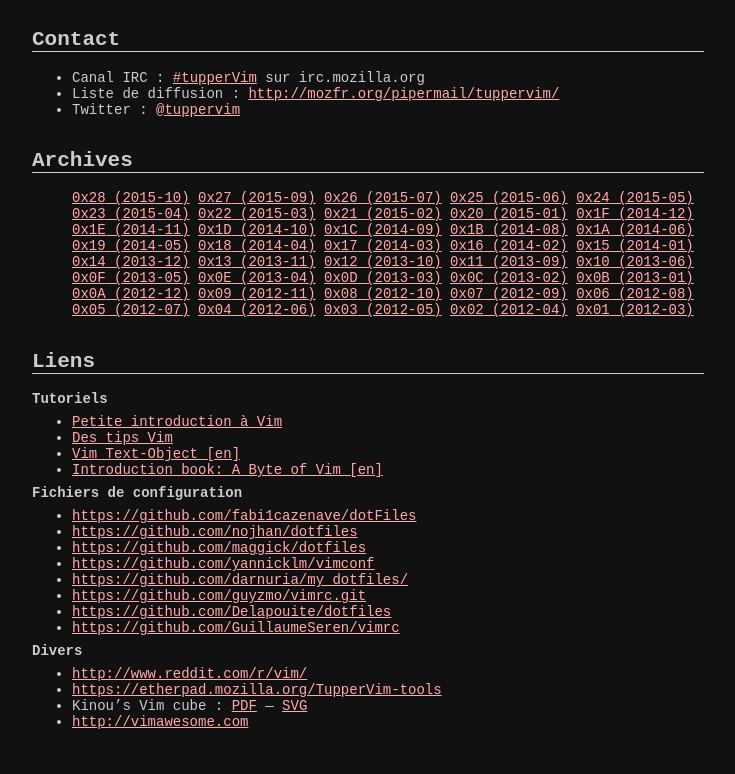
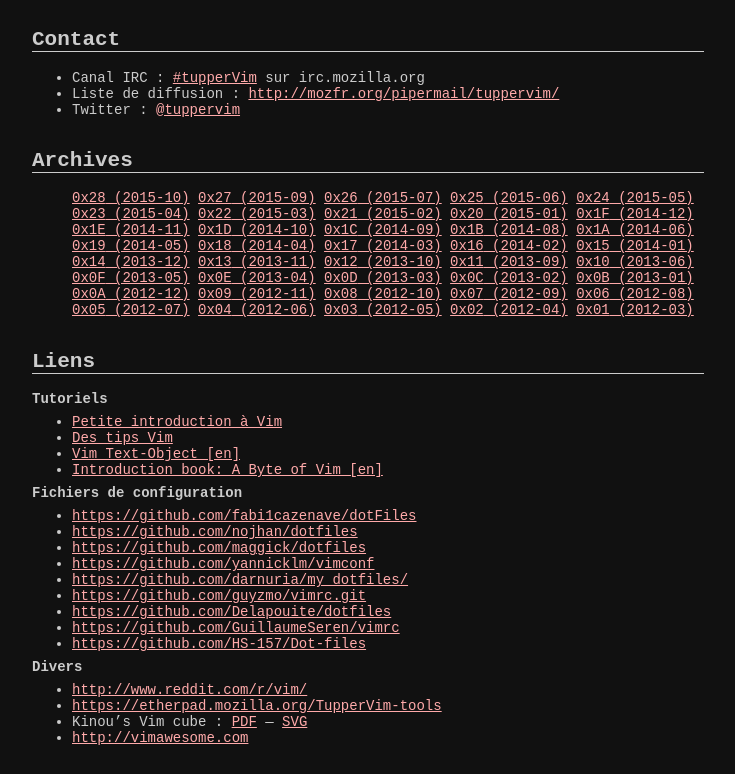
Before and after one commit to tupperVim/tuppervim.github.io, a plain HTML site: page index.html in a window 1280 px wide. Shown: the part 1755-2529 px from the top of the page, without its empty margins (272-1007 px from the left). Drawn offline with Linux system fonts and the light colour scheme.

Commit message:
Modification de l'index.html
Rajoute du lien du git de mes fichiers de configuration

```diff
--- a/index.html
+++ b/index.html
@@ -233,6 +233,8 @@
           <li> <a rel="nofollow" href="https://github.com/guyzmo/vimrc.git">https://github.com/guyzmo/vimrc.git</a> </li>
           <li> <a rel="nofollow" href="https://github.com/Delapouite/dotfiles">https://github.com/Delapouite/dotfiles</a> </li>
           <li> <a rel="nofollow" href="https://github.com/GuillaumeSeren/vimrc">https://github.com/GuillaumeSeren/vimrc</a> </li>
+          <li> <a rel="nofollow" href="https://github.com/HS-157/Dot-files">https://github.com/HS-157/Dot-files</a> </li>
+
         </ul>
       </dd>
       <dt> Divers </dt>
```
